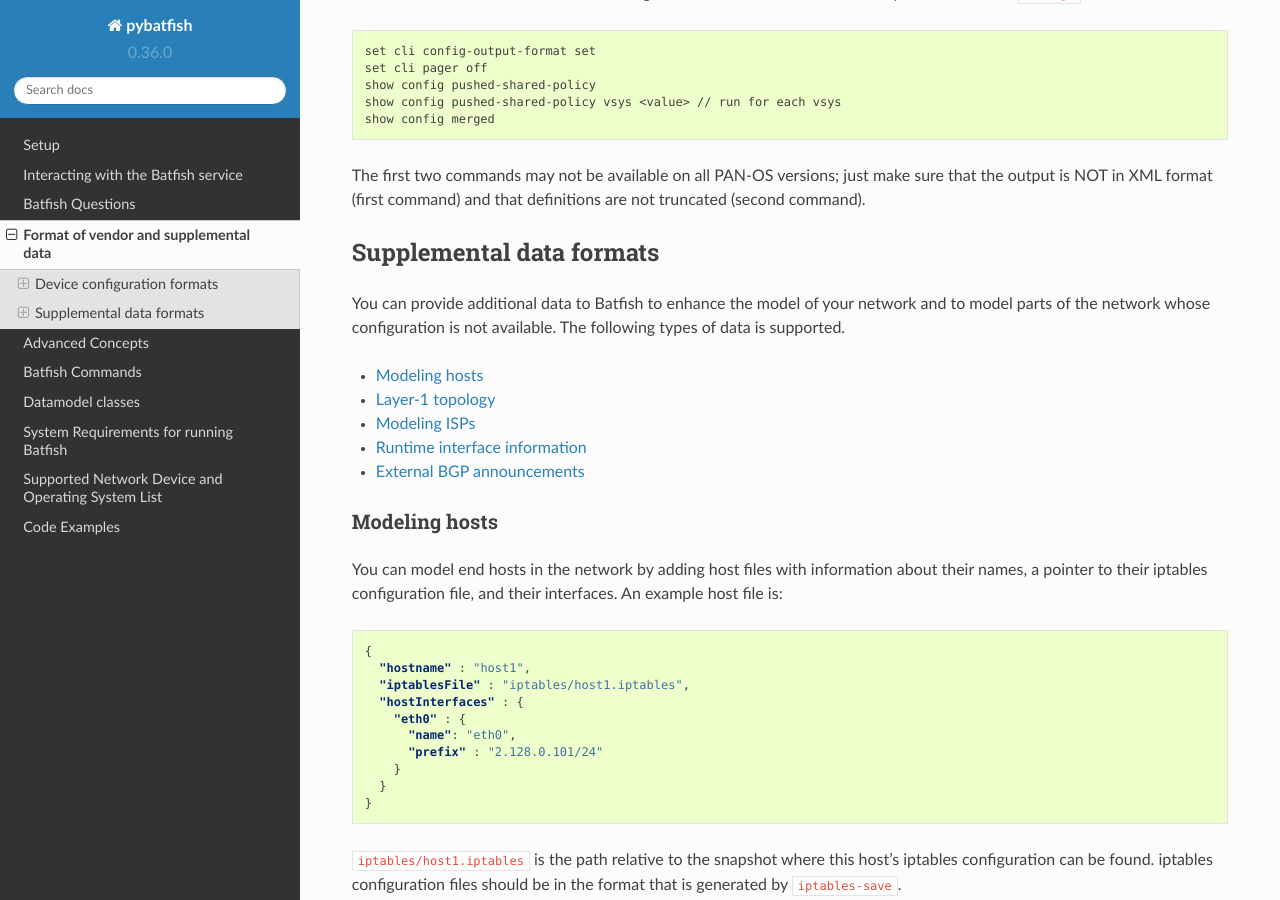
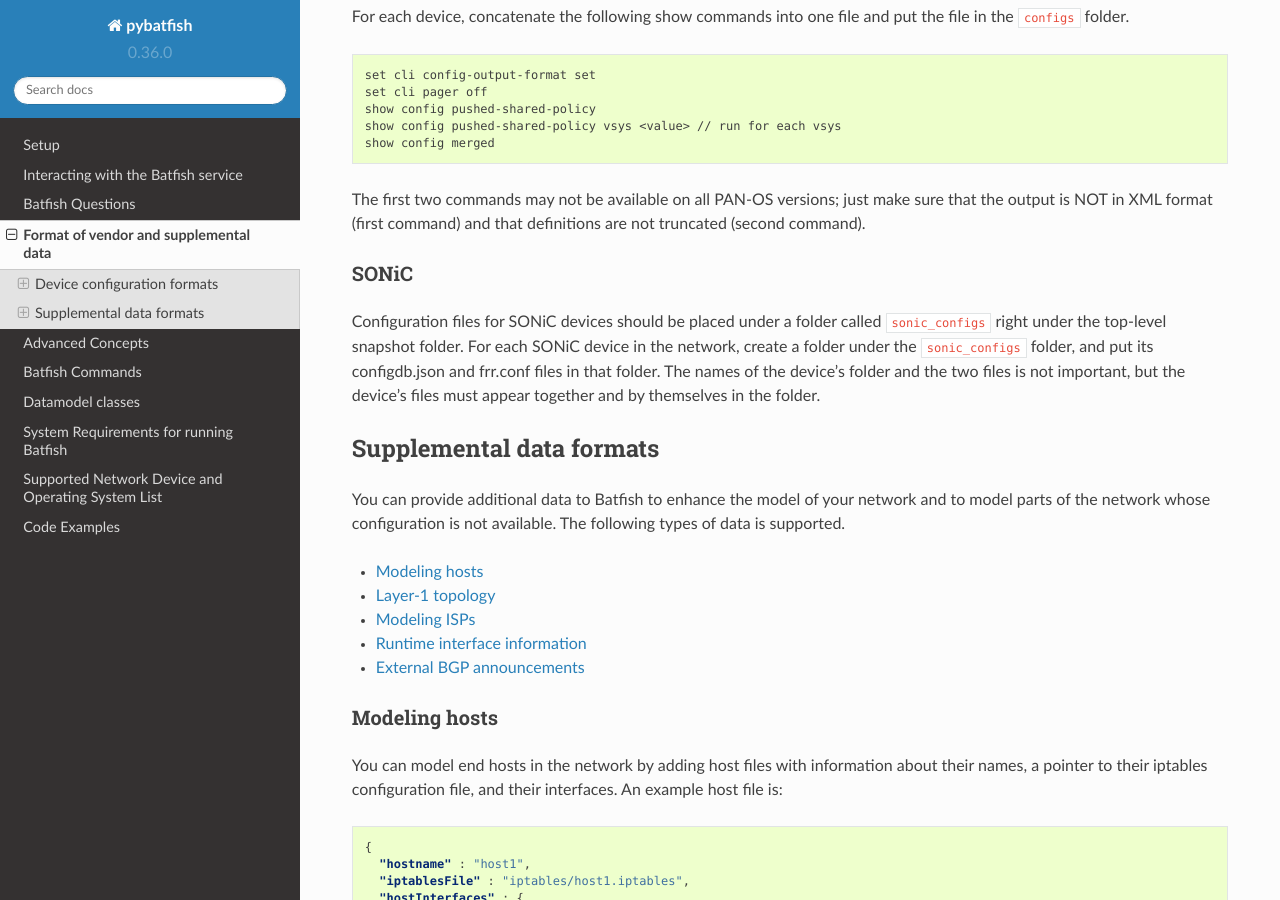
Before and after one commit to batfish/pybatfish, a Sphinx documentation site: the page built from docs/source/formats.md, in a window 1280 px wide and 900 px high, scrolled down 5640 px. Built offline with Sphinx 7.4.7 and the Read the Docs theme 2.0.0, drawn with Linux system fonts in a browser that asks for light colours; pages that are not in the unit, such as notebooks, are missing from menus.

Commit message:
Sonic: Document packaging format (#800)

```diff
--- a/docs/source/formats.md
+++ b/docs/source/formats.md
@@ -15,6 +15,7 @@
 * [Fortinet](#fortinet)
 * [Juniper](#juniper)
 * [Palo Alto Networks](#palo-alto-networks)
+* [SONiC](#sonic)
 
 Except for AWS, all vendor configs files must be placed in the `configs` folder right below the top-level snapshot folder. It is OK to create sub-folders inside `configs`; Batfish will recursively read all files. It is also OK to mix files from multiple vendors in the same folder.
 
@@ -212,6 +213,9 @@
 The first two commands may not be available on all PAN-OS versions;
 just make sure that the output is NOT in XML format (first command) and that definitions are not truncated (second command).
 
+### SONiC
+
+Configuration files for SONiC devices should be placed under a folder called `sonic_configs` right under the top-level snapshot folder. For each SONiC device in the network, create a folder under the `sonic_configs` folder, and put its configdb.json and frr.conf files in that folder. The names of the device's folder and the two files is not important, but the device's files must appear together and by themselves in the folder.
 
 ## Supplemental data formats
 
```
